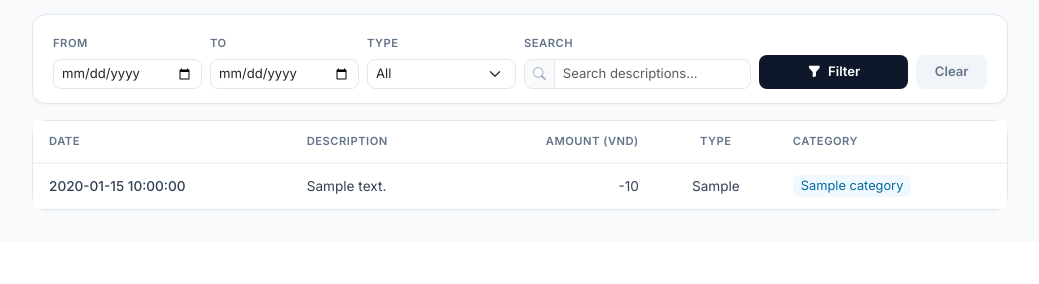
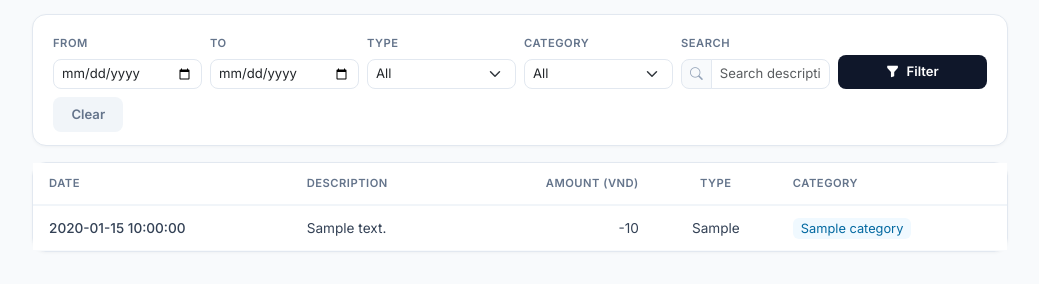
Before and after one commit to hoangdieuctu/cashflow, a Python web app: template src/techcombank_pdf/web/templates/dashboard.html in a window 1280 px wide. Shown: the part 1324-1608 px from the top of the page, without its empty margins (240-1279 px from the left). Before the commit the page ends 1535 px from the top, so only its background shows below. Run offline with Jinja, Linux system fonts and the light colour scheme; the template is opened without the code that fills it: most values are stand-ins (such as "Sample title", 1, 10 or a date in 2020).

Commit message:
Add category filter dropdown to transaction list
New Category dropdown in the filter bar with options for All, Uncategorized
(empty category), and each existing category. Filter is preserved in
pagination links. Repository get_transactions now accepts a category
parameter with special __uncategorized__ value for NULL/empty categories.

```diff
--- a/src/techcombank_pdf/database/repository.py
+++ b/src/techcombank_pdf/database/repository.py
@@ -98,6 +98,7 @@ class Repository:
         start_date: str | None = None,
         end_date: str | None = None,
         transaction_type: str | None = None,
+        category: str | None = None,
         search: str | None = None,
         limit: int = 500,
         offset: int = 0,
@@ -115,6 +116,11 @@ class Repository:
         if transaction_type:
             conditions.append("t.transaction_type = ?")
             params.append(transaction_type)
+        if category == "__uncategorized__":
+            conditions.append("(t.category IS NULL OR t.category = '')")
+        elif category:
+            conditions.append("t.category = ?")
+            params.append(category)
         if search:
             conditions.append("t.description LIKE ?")
             params.append(f"%{search}%")
--- a/src/techcombank_pdf/web/routes.py
+++ b/src/techcombank_pdf/web/routes.py
@@ -78,6 +78,7 @@ def index():
     start_date = request.args.get("start_date")
     end_date = request.args.get("end_date")
     txn_type = request.args.get("type")
+    category = request.args.get("category")
     search = request.args.get("search")
     page = int(request.args.get("page", 1))
     per_page = 50
@@ -89,6 +90,7 @@ def index():
             start_date=start_date,
             end_date=end_date,
             transaction_type=txn_type,
+            category=category,
             search=search,
             limit=per_page,
             offset=(page - 1) * per_page,
@@ -113,6 +115,7 @@ def index():
             "start_date": start_date or "",
             "end_date": end_date or "",
             "type": txn_type or "",
+            "category": category or "",
             "search": search or "",
         },
     )
--- a/src/techcombank_pdf/web/templates/dashboard.html
+++ b/src/techcombank_pdf/web/templates/dashboard.html
@@ -215,7 +215,17 @@
                     <option value="credit" {{ 'selected' if filters.type == 'credit' }}>Credit</option>
                 </select>
             </div>
-            <div class="col-md-3">
+            <div class="col-md-2">
+                <label class="form-label" style="font-size: 0.7rem; font-weight: 600; color: #64748B; text-transform: uppercase; letter-spacing: 0.5px;">Category</label>
+                <select class="form-select form-select-sm" name="category" style="border-radius: 8px; border-color: #E2E8F0; font-size: 0.82rem;">
+                    <option value="">All</option>
+                    <option value="__uncategorized__" {{ 'selected' if filters.category == '__uncategorized__' }}>Uncategorized</option>
+                    {% for cat in categories %}
+                    <option value="{{ cat }}" {{ 'selected' if filters.category == cat }}>{{ cat }}</option>
+                    {% endfor %}
+                </select>
+            </div>
+            <div class="col-md-2">
                 <label class="form-label" style="font-size: 0.7rem; font-weight: 600; color: #64748B; text-transform: uppercase; letter-spacing: 0.5px;">Search</label>
                 <div class="input-group input-group-sm">
                     <span class="input-group-text" style="border-radius: 8px 0 0 8px; border-color: #E2E8F0; background: #F8FAFC;"><i class="bi bi-search" style="color: #94A3B8; font-size: 0.8rem;"></i></span>
@@ -287,14 +297,14 @@
             <nav>
                 <ul class="pagination pagination-sm mb-0" style="gap: 4px;">
                     <li class="page-item {{ 'disabled' if page == 1 }}">
-                        <a class="page-link" href="?page={{ page - 1 }}&start_date={{ filters.start_date }}&end_date={{ filters.end_date }}&type={{ filters.type }}&search={{ filters.search }}" style="border-radius: 6px; border: 1px solid #E2E8F0; font-weight: 600; font-size: 0.78rem;">
+                        <a class="page-link" href="?page={{ page - 1 }}&start_date={{ filters.start_date }}&end_date={{ filters.end_date }}&type={{ filters.type }}&category={{ filters.category }}&search={{ filters.search }}" style="border-radius: 6px; border: 1px solid #E2E8F0; font-weight: 600; font-size: 0.78rem;">
                             <i class="bi bi-chevron-left"></i>
                         </a>
                     </li>
                     {% for p in range(1, total_pages + 1) %}
                     {% if p == page or (p <= 2) or (p >= total_pages - 1) or (p >= page - 1 and p <= page + 1) %}
                     <li class="page-item {{ 'active' if p == page }}">
-                        <a class="page-link" href="?page={{ p }}&start_date={{ filters.start_date }}&end_date={{ filters.end_date }}&type={{ filters.type }}&search={{ filters.search }}"
+                        <a class="page-link" href="?page={{ p }}&start_date={{ filters.start_date }}&end_date={{ filters.end_date }}&type={{ filters.type }}&category={{ filters.category }}&search={{ filters.search }}"
                            style="border-radius: 6px; border: 1px solid {{ '#E4002B' if p == page else '#E2E8F0' }}; {{ 'background: var(--tcb-red); color: #fff;' if p == page else '' }} font-weight: 600; font-size: 0.78rem; min-width: 32px; text-align: center;">{{ p }}</a>
                     </li>
                     {% elif p == 3 or p == total_pages - 2 %}
@@ -302,7 +312,7 @@
                     {% endif %}
                     {% endfor %}
                     <li class="page-item {{ 'disabled' if page == total_pages }}">
-                        <a class="page-link" href="?page={{ page + 1 }}&start_date={{ filters.start_date }}&end_date={{ filters.end_date }}&type={{ filters.type }}&search={{ filters.search }}" style="border-radius: 6px; border: 1px solid #E2E8F0; font-weight: 600; font-size: 0.78rem;">
+                        <a class="page-link" href="?page={{ page + 1 }}&start_date={{ filters.start_date }}&end_date={{ filters.end_date }}&type={{ filters.type }}&category={{ filters.category }}&search={{ filters.search }}" style="border-radius: 6px; border: 1px solid #E2E8F0; font-weight: 600; font-size: 0.78rem;">
                             <i class="bi bi-chevron-right"></i>
                         </a>
                     </li>
@@ -316,7 +326,7 @@
             <div class="empty-icon" style="width: 60px; height: 60px; font-size: 1.5rem; border-radius: 16px; background: linear-gradient(135deg, #DBEAFE, #BFDBFE); color: #2563EB;">
                 <i class="bi bi-search"></i>
             </div>
-            {% if filters.start_date or filters.end_date or filters.type or filters.search %}
+            {% if filters.start_date or filters.end_date or filters.type or filters.category or filters.search %}
             <h5 style="font-size: 1rem;">No matching transactions</h5>
             <p style="font-size: 0.85rem;">Try adjusting your filters.</p>
             <a href="{{ url_for('main.index') }}" class="btn btn-sm" style="background: #F1F5F9; color: var(--tcb-navy); font-weight: 600; border-radius: 8px;">Clear Filters</a>
```
